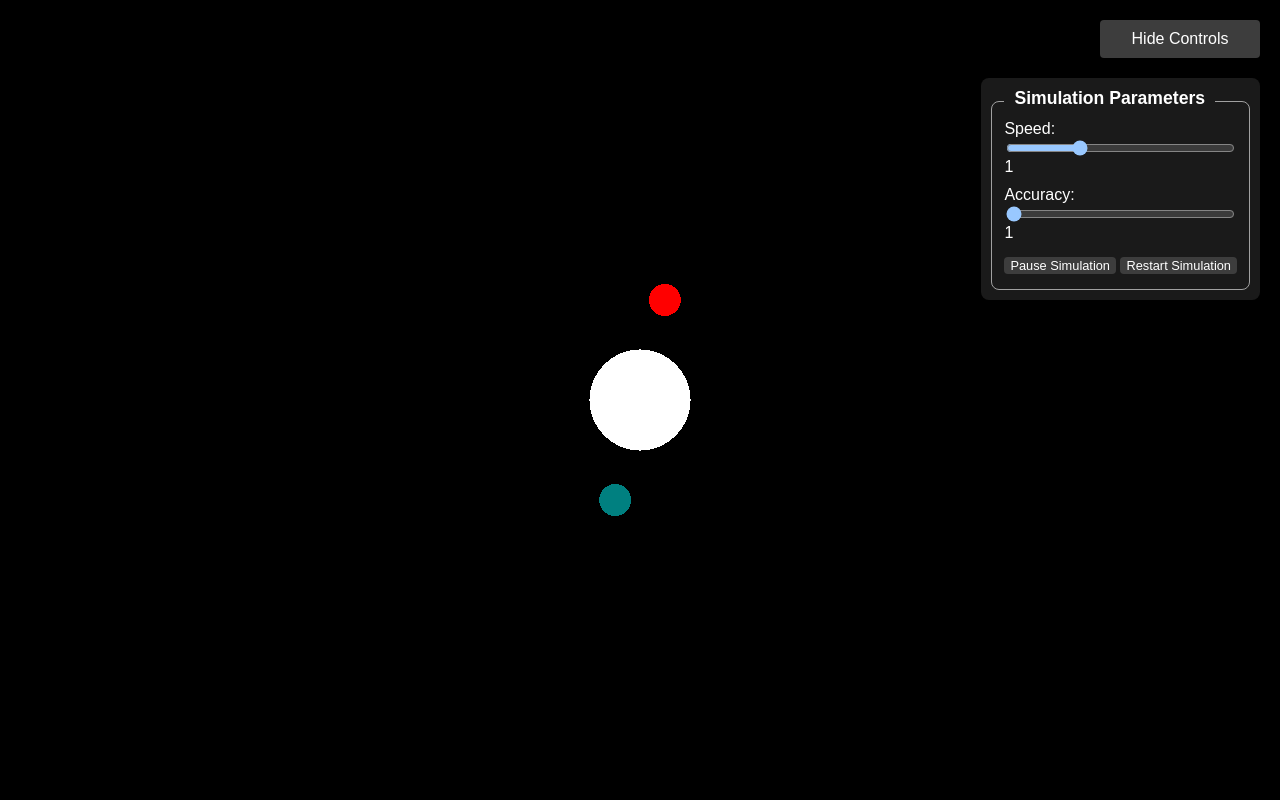
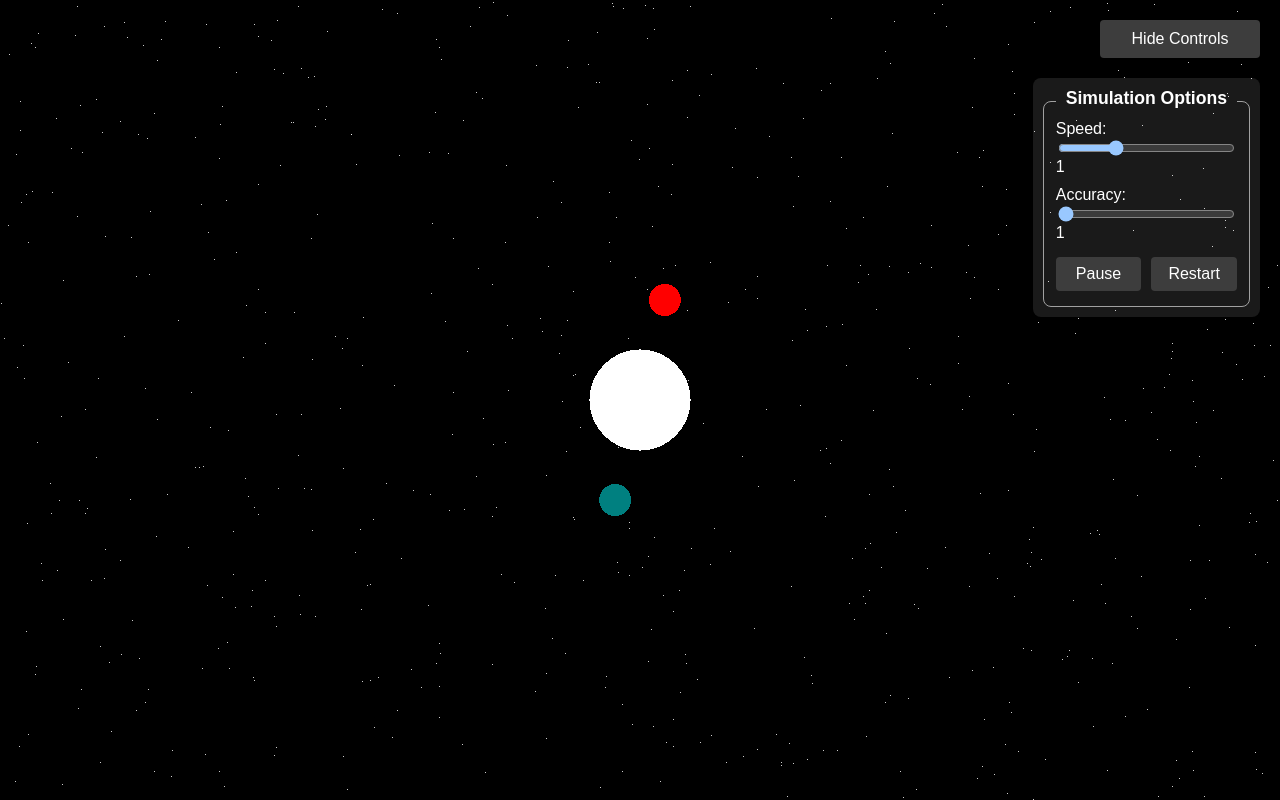
Before and after one commit to AzazelHD/n_body_simulation_2d, a website built with Vite: page index.html in a window 1280 px wide. Both pictures are taken after a click on the button "Show Controls". Built offline with nearby package versions, Linux system fonts and the light colour scheme.

Commit message:
added starfield class - need to fix

```diff
--- a/css/styles.css
+++ b/css/styles.css
@@ -28,8 +28,6 @@ canvas {
 }
 
 #controls {
-  top: 10px;
-  right: 10px;
   margin-top: 20px;
   background-color: rgba(255, 255, 255, 0.1);
   border-radius: 8px;
@@ -55,7 +53,14 @@ canvas {
   margin-bottom: 10px;
 }
 
+#controls .button-container {
+  display: flex;
+  gap: 10px;
+  margin-top: 10px;
+}
+
 #controls button {
+  font-size: 1rem;
   margin: 5px 0;
 }
 
@@ -80,11 +85,15 @@ canvas {
   border: none;
   border-radius: 4px;
   font-size: 0.8rem;
+  padding: 8px 0;
   color: white;
   background-color: #3d3d3d;
   white-space: nowrap;
   text-align: center;
+  cursor: pointer;
+  flex: 1;
 }
+
 #resumeSimulation:hover,
 #restartSimulation:hover {
   background-color: #5e5e5e;
--- a/index.html
+++ b/index.html
@@ -14,7 +14,7 @@
         <button id="toggleUI">Show Controls</button>
         <form id="controls" hidden>
           <fieldset>
-            <legend>Simulation Parameters</legend>
+            <legend>Simulation Options</legend>
             <label>
               Speed:
               <input type="range" id="dtInput" min="0.1" max="3" step="0.01" />
@@ -25,8 +25,10 @@
               <input type="range" id="stepsInput" min="1" max="20" step="1" />
               <output id="stepsValue"></output>
             </label>
-            <button type="button" id="resumeSimulation">Pause Simulation</button>
-            <button type="button" id="restartSimulation">Restart Simulation</button>
+            <div class="button-container">
+              <button type="button" id="resumeSimulation">Pause</button>
+              <button type="button" id="restartSimulation">Restart</button>
+            </div>
           </fieldset>
         </form>
       </div>
--- a/js/celestialBody.js
+++ b/js/celestialBody.js
@@ -4,6 +4,7 @@ export class CelestialBody {
   #scene;
   #geometry;
   #material;
+  #mesh;
 
   constructor(initialPos, initialVel, mass, color, scene) {
     this.initialState = {
@@ -21,11 +22,11 @@ export class CelestialBody {
 
     this.#geometry = new THREE.CircleGeometry(2 * Math.sqrt(mass), 32);
     this.#material = new THREE.MeshBasicMaterial({ color });
-    this.mesh = new THREE.Mesh(this.#geometry, this.#material);
+    this.#mesh = new THREE.Mesh(this.#geometry, this.#material);
 
     this.#scene = scene;
     this.updateMeshPosition();
-    this.#scene.add(this.mesh);
+    this.#scene.add(this.#mesh);
   }
 
   applyGravity(other, G = 6.6743e-11) {
@@ -46,21 +47,19 @@ export class CelestialBody {
   }
 
   updateMeshPosition() {
-    this.mesh.position.set(this.state.position.x, this.state.position.y);
+    this.#mesh.position.set(...this.state.position);
   }
 
   reset() {
-    // Restore state from initial conditions
     this.state.position.copy(this.initialState.position);
     this.state.velocity.copy(this.initialState.velocity);
     this.state.acceleration.set(0, 0);
 
-    // Update mesh position
     this.updateMeshPosition();
   }
 
   dispose() {
-    this.#scene.remove(this.mesh);
+    this.#scene.remove(this.#mesh);
     this.#geometry.dispose();
     this.#material.dispose();
   }
--- a/js/main.js
+++ b/js/main.js
@@ -1,4 +1,5 @@
 import * as THREE from "three";
+import { Starfield } from "./starfield.js";
 import { CelestialBody } from "./celestialBody.js";
 
 const $ = (selector) => document.querySelector(selector);
@@ -25,15 +26,14 @@ const bodies = [
   new CelestialBody(pos3, vel3, 100, "teal", scene),
 ];
 
-let zoom = 1;
-
 // Camera setup
-const aspectRatio = canvas.width / canvas.height;
+const frustum = 1000;
+let aspectRatio = canvas.width / canvas.height;
 const camera = new THREE.OrthographicCamera(
-  (-aspectRatio * 500) / zoom, // Left
-  (aspectRatio * 500) / zoom, // Right
-  500 / zoom, // Top
-  -500 / zoom, // Bottom
+  (-aspectRatio * frustum) >> 1, // Left
+  (aspectRatio * frustum) >> 1, // Right
+  frustum >> 1, // Top
+  -frustum >> 1, // Bottom
   1, // Near
   1000 // Far
 );
@@ -51,11 +51,19 @@ dtValue.textContent = dt;
 stepsInput.value = steps;
 stepsValue.textContent = steps;
 
-let simulationId;
+const starfield = new Starfield(
+  1000,
+  1,
+  Math.max(camera.right - camera.left, camera.top - camera.bottom),
+  scene
+);
+
+let simulationId = 0;
+const xmove = Math.random() * 2 - 1;
+const ymove = Math.random() * 2 - 1;
+
 function simulate(dt, steps = 1, G = 1) {
-  if (paused) return;
-  for (let i = 0; i < steps; i++) {
-    // Apply gravitational forces
+  for (let i = 0; i < (steps | 0); i++) {
     for (let i = 0; i < bodies.length; i++) {
       for (let j = i + 1; j < bodies.length; j++) {
         bodies[i].applyGravity(bodies[j], G);
@@ -63,24 +71,16 @@ function simulate(dt, steps = 1, G = 1) {
       }
     }
 
-    // Update and draw bodies
     bodies.forEach((body) => {
       body.updateVelocity(dt / steps);
       body.updatePosition(dt / steps);
     });
   }
-
-  // camera.position.set(...bodies[0].position, 100);
+  starfield.animate(xmove, ymove, dt * 0.5);
 
   renderer.render(scene, camera);
   simulationId = requestAnimationFrame(() => simulate(dt, steps, G));
 }
-
-// document.body.onkeydown = function (e) {
-//   if (e.key == " " || e.code == "Space" || e.keyCode == 32) {
-//     simulate(dt, steps, G);
-//   }
-// };
 
 document.addEventListener("DOMContentLoaded", () => {
   setupButtons();
@@ -113,11 +113,11 @@ function setupButtons() {
   startButton.addEventListener("click", () => {
     if (paused) {
       paused = false;
-      startButton.textContent = "Pause Simulation";
+      startButton.textContent = "Pause";
       simulate(dt, steps, G);
     } else {
       paused = true;
-      startButton.textContent = "Resume Simulation";
+      startButton.textContent = "Resume";
       cancelAnimationFrame(simulationId);
     }
   });
@@ -128,7 +128,28 @@ function setupButtons() {
     });
     renderer.render(scene, camera);
     paused = true;
-    startButton.textContent = "Resume Simulation";
+    startButton.textContent = "Resume";
     cancelAnimationFrame(simulationId);
   });
 }
+
+window.addEventListener("wheel", (event) => {
+  if (event.deltaY > 0) {
+    camera.zoom = Math.max(0.25, camera.zoom * 0.975);
+  } else {
+    camera.zoom = Math.min(3, camera.zoom * 1.025);
+  }
+  camera.updateProjectionMatrix();
+});
+
+window.addEventListener("resize", () => {
+  aspectRatio = window.innerWidth / window.innerHeight;
+
+  camera.left = -aspectRatio * frustum;
+  camera.right = aspectRatio * frustum;
+  camera.top = frustum;
+  camera.bottom = -frustum;
+
+  camera.updateProjectionMatrix();
+  renderer.setSize(window.innerWidth, window.innerHeight);
+});
--- /dev/null
+++ b/js/starfield.js
@@ -0,0 +1,63 @@
+import * as THREE from "three";
+
+export class Starfield {
+  #scene;
+  #geometry;
+  #material;
+  #points;
+
+  constructor(stars, size, boundary, scene) {
+    this.stars = stars;
+    this.size = size;
+    this.initialBoundary = boundary;
+    this.boundary = boundary;
+    this.#scene = scene;
+    this.#createStarfield();
+    console.log("SF", this.boundary);
+  }
+
+  #createStarfield() {
+    this.#geometry = new THREE.BufferGeometry();
+    const positions = new Float32Array(this.stars * 3);
+
+    for (let i = 0; i < positions.length; i++) {
+      positions[3 * i] = (Math.random() - 0.5) * this.boundary;
+      positions[3 * i + 1] = (Math.random() - 0.5) * this.boundary;
+      positions[3 * i + 2] = -10;
+    }
+
+    this.#geometry.setAttribute("position", new THREE.BufferAttribute(positions, 3));
+
+    this.#material = new THREE.PointsMaterial({
+      color: 0xffffff,
+      transparent: true,
+      opacity: 0.8,
+      size: this.size,
+    });
+
+    this.#points = new THREE.Points(this.#geometry, this.#material);
+    this.#scene.add(this.#points);
+  }
+
+  animate(offsetX, offsetY, speed) {
+    const positions = this.#geometry.getAttribute("position").array;
+    for (let i = 0; i < this.stars; i++) {
+      positions[3 * i] += offsetX * speed;
+      positions[3 * i + 1] += offsetY * speed;
+
+      // Wrap around dynamically calculated boundary
+      if (positions[3 * i] > this.boundary >> 1) positions[3 * i] -= this.boundary;
+      if (positions[3 * i] < -this.boundary >> 1) positions[3 * i] += this.boundary;
+      if (positions[3 * i + 1] > this.boundary >> 1) positions[3 * i + 1] -= this.boundary;
+      if (positions[3 * i + 1] < -this.boundary >> 1) positions[3 * i + 1] += this.boundary;
+    }
+
+    this.#geometry.attributes.position.needsUpdate = true;
+  }
+
+  dispose() {
+    this.#scene.remove(this.#points);
+    this.#geometry.dispose();
+    this.#material.dispose();
+  }
+}
```
Also changed, not shown: assets/Marble021.png (added), assets/Marble021_1K-JPG_Color.jpg (added), assets/Marble021_1K-JPG_Displacement.jpg (added), assets/Marble021_1K-JPG_NormalDX.jpg (added), assets/Marble021_1K-JPG_NormalGL.jpg (added), assets/Marble021_1K-JPG_Roughness.jpg (added), 2 other files.
